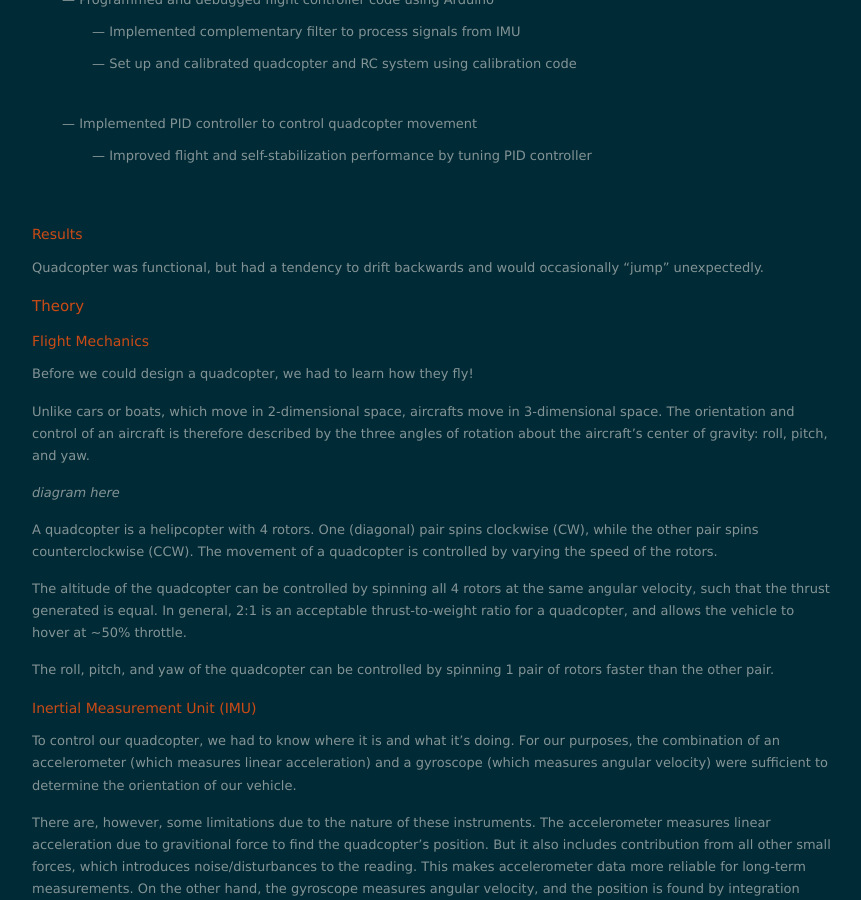
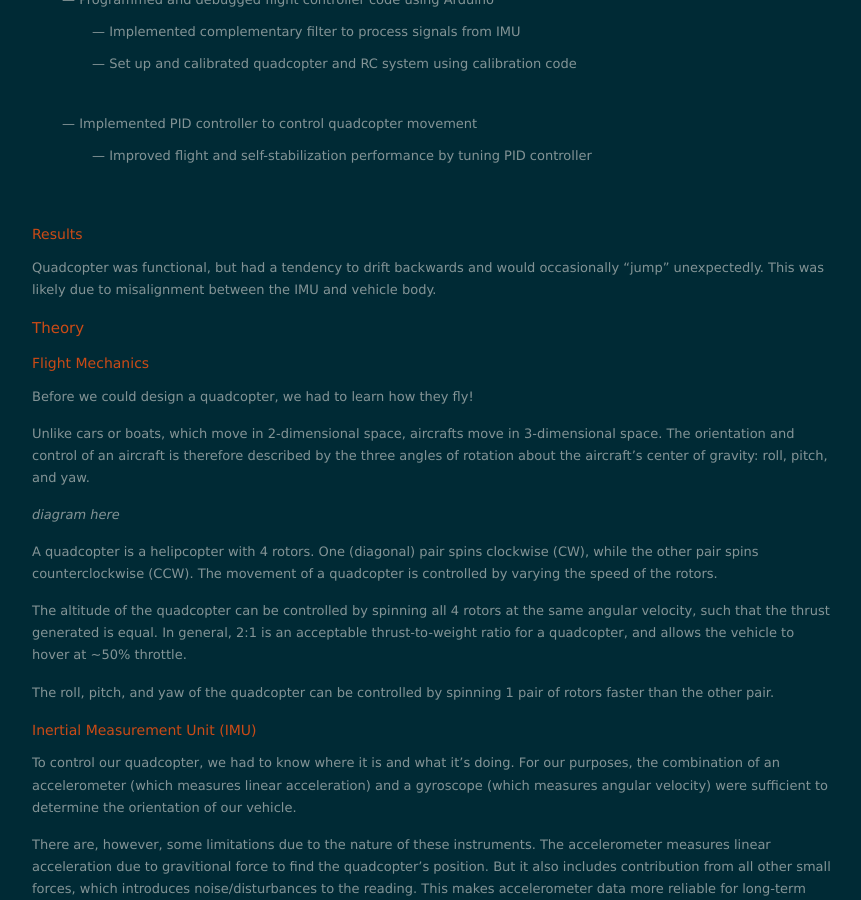
Before and after one commit to nolanschan/nolanschan.github.io, a Jekyll site: the page built from projects/quadcopter/index.markdown, in a window 1280 px wide and 900 px high, scrolled down 934 px. Shown: the whole window, without its empty margins (208-1069 px from the left). Built offline with Jekyll 4.4.1, drawn with Linux system fonts in a browser that asks for light colours; nearby versions of some CDN libraries.

Commit message:
Update index.markdown

```diff
--- a/projects/quadcopter/index.markdown
+++ b/projects/quadcopter/index.markdown
@@ -38,7 +38,7 @@ Our goal was to use commercially-available parts to build a quadcopter which wou
     - — Improved flight and self-stabilization performance by tuning PID controller
 
 ### Results ###
-Quadcopter was functional, but had a tendency to drift backwards and would occasionally "jump" unexpectedly.
+Quadcopter was functional, but had a tendency to drift backwards and would occasionally "jump" unexpectedly. This was likely due to misalignment between the IMU and vehicle body.
 
 ## Theory ##
 
```
